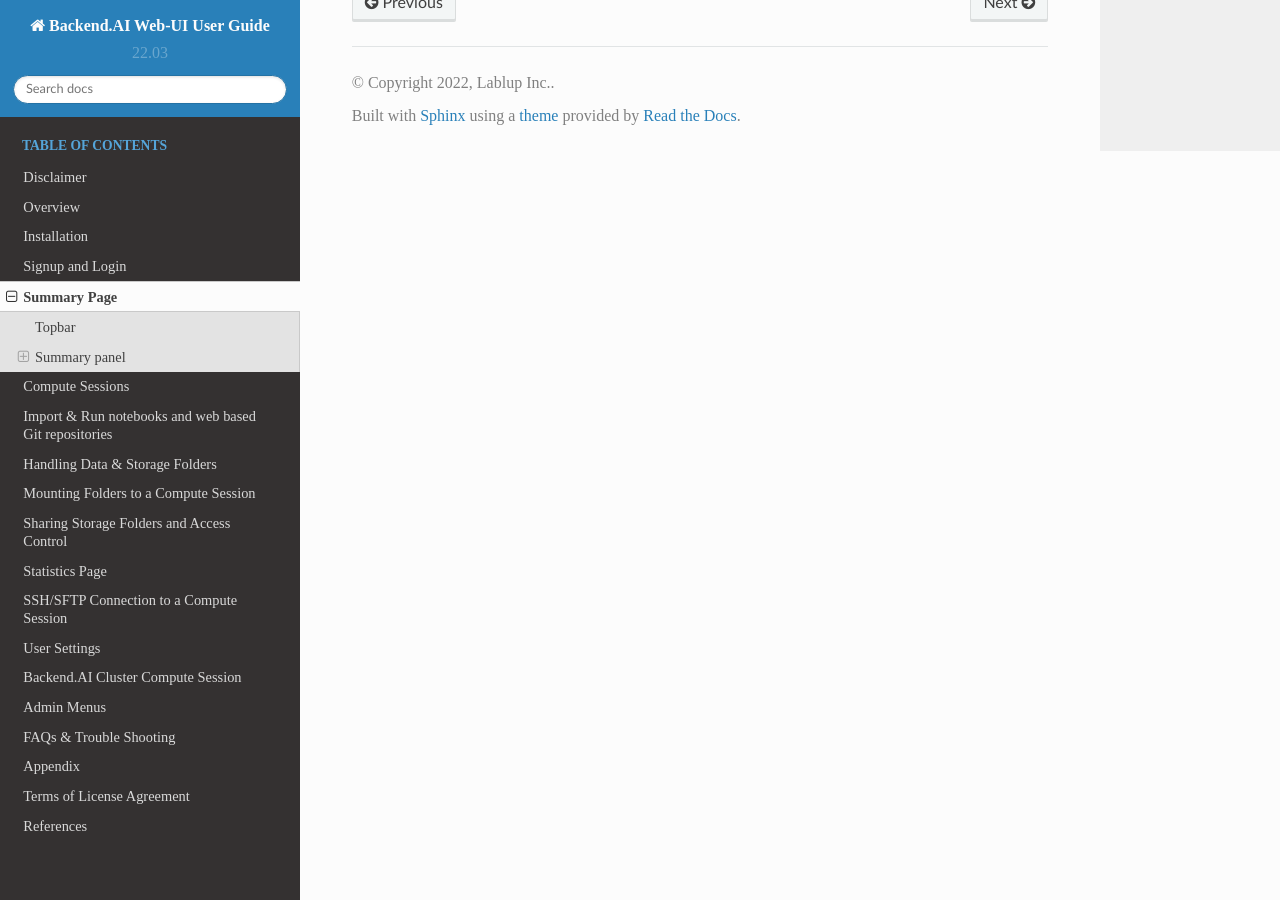
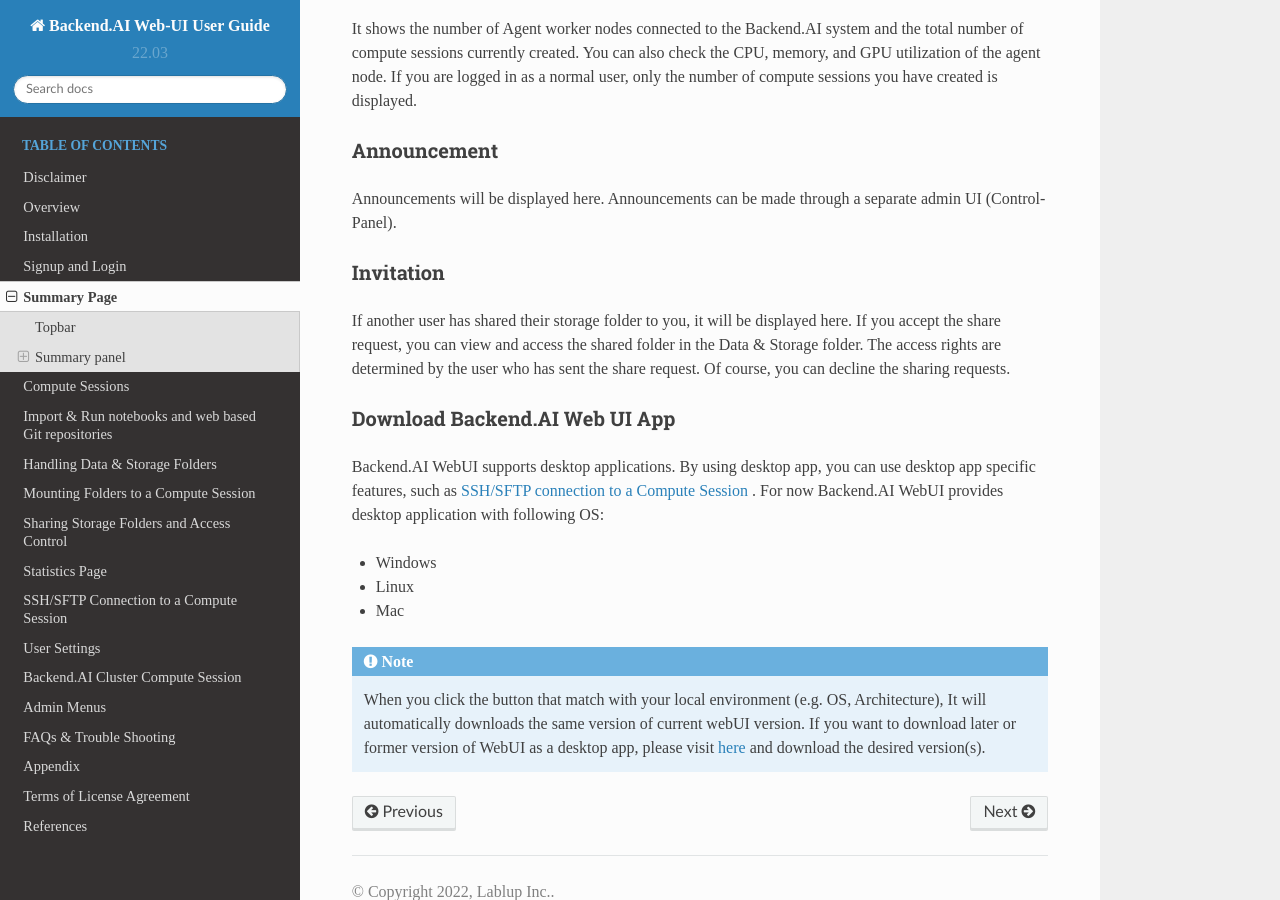
Before and after one commit to lablup/backend.ai-docs-webui, a Sphinx documentation site: the page built from docs/summary/summary.rst, in a window 1280 px wide and 900 px high, scrolled down 3331 px. Built offline with Sphinx 7.4.7 and the Read the Docs theme 2.0.0, drawn with Linux system fonts in a browser that asks for light colours; some web fonts are replaced; some of the changed text lies outside the part shown.

Commit message:
docs: update images and description of summary menu page to 22.09

```diff
--- a/docs/sftp_to_container/sftp_to_container.rst
+++ b/docs/sftp_to_container/sftp_to_container.rst
@@ -1,3 +1,5 @@
+.. _ssh-sftp-container:
+
 ==========================================
 SSH/SFTP Connection to a Compute Session
 ==========================================
--- a/docs/summary/summary.rst
+++ b/docs/summary/summary.rst
@@ -23,11 +23,11 @@
 
 * About Backend.AI: Displays information such as version of Backend.AI Web-UI,
   license type, etc.
-* Change User Info: Change user name and password
+* My Account: Check/Update information of current login user
 * Preferences: Go to user settings page
 * Logs / Errors: Go to the log page. You can check the log and error history
   recorded on the client side.
-* Logout: Log out. Users can also logout by clicking the icon on the far right
+* Log Out: Log out. Users can also logout by clicking the icon on the far right
   of the top bar.
 
 If you click Change User Info, the following dialog appears.
@@ -39,6 +39,8 @@
 Each item has the following meaning.
 
 * Full Name: User's name (up to 64 characters)
+* Access Key: User's access key, pairs up with secret key below.
+* Secret Key: User's secret key
 * Original password: Original password. Click the right view icon to see the
   input contents.
 * New password: New password (8 characters or more containing at least 1
@@ -106,3 +108,18 @@
 here. If you accept the share request, you can view and access the shared folder
 in the Data & Storage folder. The access rights are determined by the user who has sent the share request.
 Of course, you can decline the sharing requests.
+
+Download Backend.AI Web UI App
+^^^^^^^^^^^^^^^^^^^^^^^^^^^^^^
+
+Backend.AI WebUI supports desktop applications.
+By using desktop app, you can use desktop app specific features, such as :ref:`SSH/SFTP connection to a Compute Session<ssh-sftp-container>` .
+For now Backend.AI WebUI provides desktop application with following OS:
+
+* Windows
+* Linux
+* Mac
+
+.. note::
+   When you click the button that match with your local environment (e.g. OS, Architecture), It will automatically downloads the same version of current webUI version.
+   If you want to download later or former version of WebUI as a desktop app, please visit `here <https://github.com/lablup/backend.ai-webui/releases?page=1>`_ and download the desired version(s).
```
Also changed, not shown: docs/summary/change_password_dialog.png (deleted), docs/summary/change_user_info.png, docs/summary/summary_page.png, docs/summary/topbar_usermenu.png.
